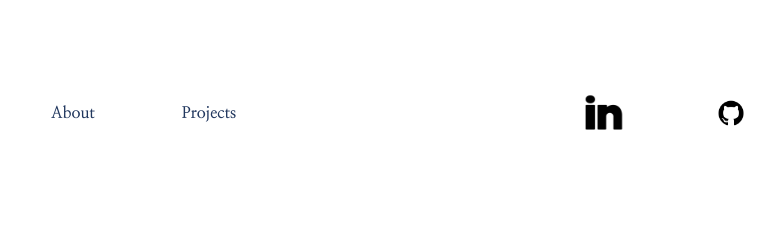
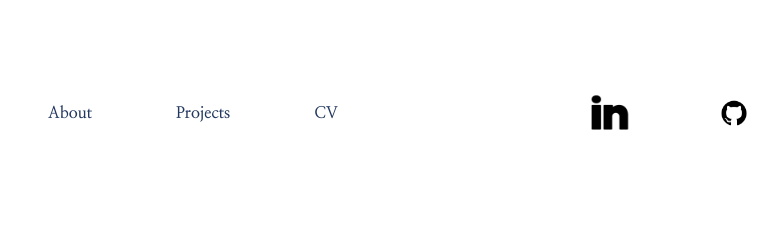
Before and after one commit to SahitiSarva/sahitisarva, a plain HTML site: page index.html in a window 1280 px wide. Shown: the top 240 px of the page, 314-1092 px from the left. Drawn offline with Linux system fonts and the light colour scheme.

Commit message:
pdf links

```diff
--- a/index.html
+++ b/index.html
@@ -16,6 +16,9 @@
         </div>
         <div class = "project">
             <a  class = "link"  href="\projects.html" >Projects</a>
+        </div>
+        <div class = "cv">
+            <a  class = "link"  href="docs/Sahiti Sarva - CV.pdf" target = "_blank" >CV</a>
         </div>
         <div class = "LinkedIn">
             <a href="https://www.linkedin.com/in/sahitisarva/"><img class = "logo" src="img/LinkedIn-nobg.jfif"></a>
--- a/styles.css
+++ b/styles.css
@@ -157,6 +157,13 @@ display: inline;
     grid-column-end: 3 ;
 }
 
+.cv {
+    /* grid-row-start: 1;
+    grid-row-end: 1; */
+    grid-column-start: 4;
+    grid-column-end: 4 ;
+}
+
 .LinkedIn {
     /* grid-row-start: 1;
     grid-row-end: 1; */
```
Also changed, not shown: projects.html (+7 -4 lines), 1 other file.
